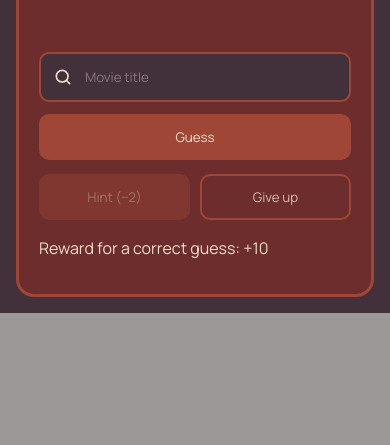
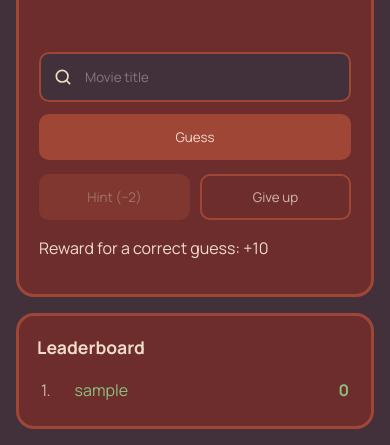
Before and after one commit to dan1kelo/dja, a Django app: page /game/ in a window 390 px wide. Shown: the part 593-1038 px from the top of the page. Before the commit the page ends 906 px from the top, so only its background shows below. Run offline with Django 5.2, Linux system fonts and the light colour scheme; the visitor is signed in with stand-in values (Sample User, id 1); data comes from the database, SQL or seed files in the repository; parts of the project's set-up code (start-up, migrations or seed data) failed here and were passed over.

Commit message:
create records profile

```diff
--- a/jewpro/bibok/models.py
+++ b/jewpro/bibok/models.py
@@ -1,3 +1,4 @@
+from django.conf import settings
 from django.db import models
 
 
@@ -19,3 +20,14 @@ class Movie(models.Model):
     @property
     def poster_url(self):
         return f'https://image.tmdb.org/t/p/w500/{self.poster}'
+
+
+class Profile(models.Model):
+    user = models.OneToOneField(settings.AUTH_USER_MODEL, on_delete=models.CASCADE, related_name='profile')
+    score = models.IntegerField(default=0)
+
+    class Meta:
+        ordering = ['-score', 'user_id']
+
+    def __str__(self):
+        return f'{self.user.username}: {self.score}'
--- a/jewpro/bibok/static/bibok/css/main.css
+++ b/jewpro/bibok/static/bibok/css/main.css
@@ -221,3 +221,41 @@ a { color: inherit; }
     .home { padding: 28px 18px; }
     .home h1 { font-size: 1.6rem; }
 }
+
+/* ---------- игра + таблица лидеров ---------- */
+.layout {
+    width: 100%;
+    max-width: 760px;
+    display: flex;
+    gap: 16px;
+    align-items: flex-start;
+}
+.layout .game { flex: 1 1 440px; max-width: 440px; }
+
+.leaders {
+    flex: 0 0 240px;
+    padding: 18px;
+    background: var(--card);
+    border: 3px solid var(--accent);
+    border-radius: 18px;
+}
+.leaders h2 { margin: 0 0 12px; font-size: 1.1rem; }
+.leaders ol { margin: 0; padding: 0; list-style: none; counter-reset: place; }
+.leaders li {
+    counter-increment: place;
+    display: flex;
+    gap: 8px;
+    padding: 6px 4px;
+    border-bottom: 1px solid var(--accent);
+}
+.leaders li:last-child { border-bottom: 0; }
+.leaders li::before { content: counter(place) "."; width: 1.6em; color: var(--muted); }
+.leaders .name { flex: 1; overflow: hidden; text-overflow: ellipsis; white-space: nowrap; }
+.leaders li.me { color: var(--ok); }
+.leaders li.empty::before { content: none; }
+
+@media (max-width: 720px) {
+    .layout { flex-direction: column; align-items: stretch; }
+    .layout .game { max-width: none; }
+    .leaders { flex-basis: auto; }
+}
--- a/jewpro/bibok/templates/game.html
+++ b/jewpro/bibok/templates/game.html
@@ -11,6 +11,7 @@
     <link rel="stylesheet" href="{% static 'bibok/css/main.css' %}">
 </head>
 <body>
+<div class="layout">
 <div class="game">
     <div class="top">
         <a href="{% url 'home' %}">← Back</a>
@@ -65,5 +66,20 @@
     </ul>
     {% endif %}
 </div>
+
+<aside class="leaders">
+    <h2>Leaderboard</h2>
+    <ol>
+        {% for p in leaders %}
+        <li{% if p.user_id == request.user.id %} class="me"{% endif %}>
+            <span class="name">{{ p.user.username }}</span>
+            <b>{{ p.score }}</b>
+        </li>
+        {% empty %}
+        <li class="empty">No players yet</li>
+        {% endfor %}
+    </ol>
+</aside>
+</div>
 </body>
 </html>
--- a/jewpro/bibok/views.py
+++ b/jewpro/bibok/views.py
@@ -6,7 +6,19 @@ from django.contrib.auth.forms import AuthenticationForm, UserCreationForm
 from django.shortcuts import redirect, render
 from django.views.decorators.http import require_POST
 
-from .models import Movie
+from .models import Movie, Profile
+
+LEADERS_COUNT = 10
+
+
+def _profile(user):
+    return Profile.objects.get_or_create(user=user)[0]
+
+
+def _add_score(user, delta):
+    profile = _profile(user)
+    profile.score = max(0, profile.score + delta)
+    profile.save(update_fields=['score'])
 
 
 @login_required
@@ -74,7 +86,9 @@ def game(request):
         hint = (hint + ' | ' if hint else '') + f'Title: {_mask(movie.title, hints)}'
 
 
+    leaders = Profile.objects.select_related('user').order_by('-score', 'user_id')[:LEADERS_COUNT]
     return render(request, 'game.html', {
+        'leaders': leaders,
         'title': 'Guess the movie',
         'movie': movie,
         'movies': Movie.objects.order_by('title'),
@@ -84,13 +98,14 @@ def game(request):
         'blur': 0 if status else max(0, 20 - tries * 4),
         'lives': ['x'] * tries + ['o'] * (5 - tries),
         'history': request.session['history'],
-        'score': request.session.get('score', 0),
+        'score': _profile(request.user).score,
         'hint_cost': HINT_COST,
         'can_hint': hints < 3,
         'reward': max(1, WIN_POINTS - HINT_COST * hints),
     })
 
 
+@login_required
 @require_POST
 def guess(request):
     if request.session.get('status') is None and request.session.get('movie_id'):
@@ -100,8 +115,8 @@ def guess(request):
             request.session['tries'] += 1
             if answer.casefold() == movie.title.casefold():
                 request.session['status'] = 'win'
-                request.session['score'] = request.session.get('score', 0) + max(
-                    1, WIN_POINTS - HINT_COST * request.session.get('hints', 0))
+                _add_score(request.user, max(
+                    1, WIN_POINTS - HINT_COST * request.session.get('hints', 0)))
             else:
                 request.session['history'] = request.session['history'] + [answer]
                 if request.session['tries'] >= 5:
@@ -113,17 +128,17 @@ def guess(request):
 def next(request):
     _new_round(request)
     return redirect('game')
+ё
 
 
-
+@login_required
 @require_POST
 def hint(request):
     if request.session.get('status') is None and request.session.get('movie_id'):
         hints = request.session.get('hints', 0)
-        score = request.session.get('score', 0)
-        if hints < 3 and score >= HINT_COST:
+        if hints < 3 and _profile(request.user).score >= HINT_COST:
             request.session['hints'] = hints + 1
-            request.session['score'] = score - HINT_COST
+            _add_score(request.user, -HINT_COST)
     return redirect('game')
 
 @require_POST
```
Also changed, not shown: jewpro/bibok/admin.py (+25 -1 lines), jewpro/bibok/migrations/0008_profile_score.py (added).
